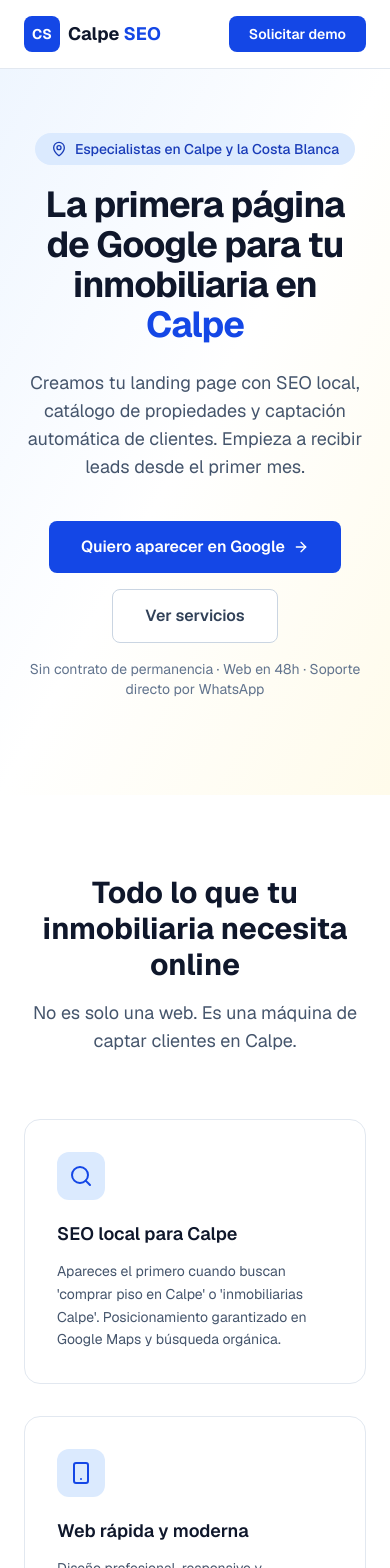
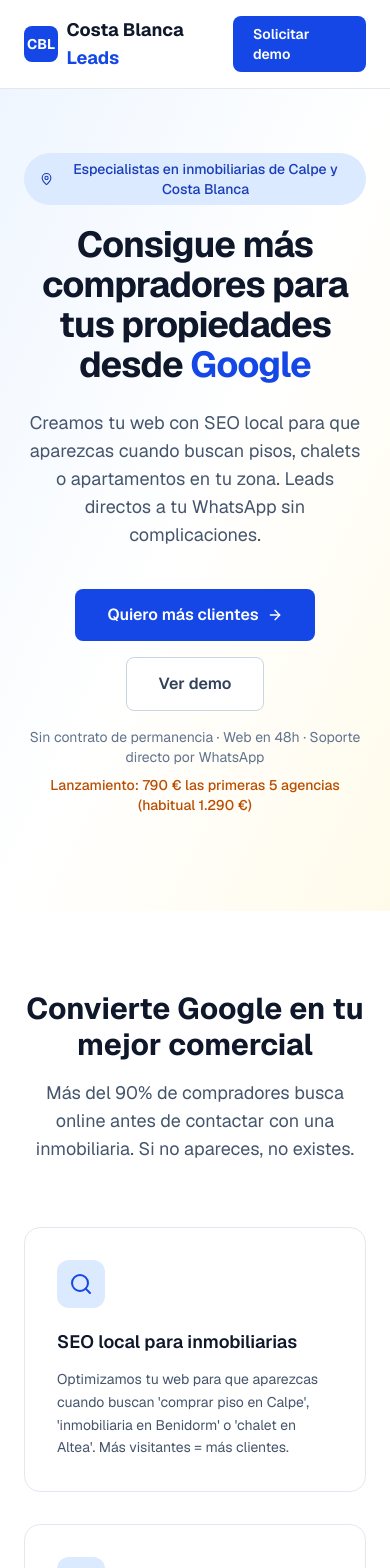
Before and after one commit to JuanF-Termenon/costa-blanca-leads, a Next.js app: page / in a window 390 px wide. Shown: the top 1568 px of the page. Built offline with nearby package versions, Linux system fonts and the light colour scheme.

Commit message:
Rebrand to Costa Blanca Leads + launch pricing

```diff
--- a/src/app/demo/page.tsx
+++ b/src/app/demo/page.tsx
@@ -9,6 +9,10 @@
   "from-rose-400 to-rose-600",
   "from-violet-400 to-violet-600",
   "from-teal-400 to-teal-600",
+  "from-orange-400 to-orange-600",
+  "from-cyan-400 to-cyan-600",
+  "from-pink-400 to-pink-600",
+  "from-lime-400 to-lime-600",
 ];
 
 export default function DemoPage() {
@@ -18,10 +22,10 @@
         <div className="mx-auto flex max-w-6xl items-center justify-between px-6 py-4">
           <div className="flex items-center gap-2">
             <div className="flex h-9 w-9 items-center justify-center rounded-lg bg-blue-700 text-white text-sm font-bold">
-              CP
+              IC
             </div>
             <div>
-              <span className="text-base font-bold text-slate-900">Calpe Propiedades</span>
+              <span className="text-base font-bold text-slate-900">Inmobiliaria Calpe</span>
               <span className="ml-2 rounded bg-blue-100 px-2 py-0.5 text-xs font-medium text-blue-700">Demo</span>
             </div>
           </div>
@@ -49,11 +53,11 @@
         </div>
         <div className="relative mx-auto max-w-6xl px-6 py-16 text-center">
           <h1 className="text-4xl font-bold sm:text-5xl">
-            Tu inmobiliaria de confianza en <span className="text-amber-300">Calpe</span>
+            Tu inmobiliaria en <span className="text-amber-300">Calpe</span>
           </h1>
           <p className="mx-auto mt-4 max-w-2xl text-lg text-blue-100">
-            Más de 20 años ayudando a familias a encontrar el hogar de sus sueños en la Costa Blanca.
-            Especialistas en compra, venta y alquiler en Calpe y alrededores.
+            Especialistas en compra, venta y alquiler en Calpe y la Costa Blanca.
+            Te ayudamos a encontrar la propiedad que buscas.
           </p>
           <div className="mx-auto mt-8 flex max-w-lg items-center gap-2 rounded-xl bg-white/15 p-2 backdrop-blur-sm">
             <MapPin className="ml-2 h-5 w-5 shrink-0 text-blue-200" />
@@ -103,24 +107,22 @@
           <div className="mx-auto max-w-2xl text-center">
             <h2 className="text-2xl font-bold text-slate-900">Sobre nosotros</h2>
             <p className="mt-4 text-sm leading-relaxed text-slate-600">
-              Somos una inmobiliaria familiar con más de 20 años de experiencia en el mercado
-              de Calpe y la Costa Blanca. Nuestro equipo de profesionales multilingüe te
-              acompañará en cada paso del proceso, garantizando una experiencia transparente
-              y sin sorpresas.
+              Somos una inmobiliaria con experiencia en el mercado de Calpe y la Costa Blanca.
+              Nuestro equipo de profesionales multilingüe te acompañará en cada paso del proceso.
             </p>
           </div>
           <div className="mt-10 grid gap-6 text-center md:grid-cols-3">
             <div className="rounded-xl bg-white p-6 shadow-sm">
-              <div className="text-3xl font-bold text-blue-700">+500</div>
-              <p className="mt-2 text-sm text-slate-600">Propiedades vendidas</p>
+              <div className="text-3xl font-bold text-blue-700">+80</div>
+              <p className="mt-2 text-sm text-slate-600">Propiedades en cartera</p>
             </div>
             <div className="rounded-xl bg-white p-6 shadow-sm">
-              <div className="text-3xl font-bold text-blue-700">20+</div>
+              <div className="text-3xl font-bold text-blue-700">15</div>
               <p className="mt-2 text-sm text-slate-600">Años de experiencia</p>
             </div>
             <div className="rounded-xl bg-white p-6 shadow-sm">
-              <div className="text-3xl font-bold text-blue-700">100%</div>
-              <p className="mt-2 text-sm text-slate-600">Clientes satisfechos</p>
+              <div className="text-3xl font-bold text-blue-700">4.8</div>
+              <p className="mt-2 text-sm text-slate-600">Valoración media ★</p>
             </div>
           </div>
         </div>
@@ -157,7 +159,7 @@
       </section>
 
       <footer className="border-t border-slate-200 bg-slate-50 py-8 text-center text-sm text-slate-500">
-        <p>© 2026 Calpe Propiedades · Inmobiliaria en Calpe · Costa Blanca</p>
+        <p>© 2026 Inmobiliaria Calpe · Inmobiliaria en Calpe · Costa Blanca</p>
         <p className="mt-1 text-xs text-slate-400">
           Esta es una plantilla demo. Tu web puede tener tu propia marca, colores y propiedades.
         </p>
--- a/src/app/layout.tsx
+++ b/src/app/layout.tsx
@@ -13,9 +13,9 @@
 });
 
 export const metadata: Metadata = {
-  title: "Calpe SEO · Landing pages para inmobiliarias",
+  title: "Costa Blanca Leads · Más clientes para tu inmobiliaria",
   description:
-    "Creamos landing pages con SEO local para inmobiliarias en Calpe. Aparece en Google y capta más clientes.",
+    "Creamos tu web con SEO local para que tu inmobiliaria aparezca en Google cuando buscan propiedades en Calpe, Altea, Benidorm y toda la Costa Blanca.",
 };
 
 export default function RootLayout({
--- a/src/app/page.tsx
+++ b/src/app/page.tsx
@@ -7,68 +7,71 @@
   MessageSquare,
   Check,
   ArrowRight,
+  Target,
+  BarChart,
+  Users,
 } from "lucide-react";
 import { ContactForm } from "@/components/contact-form";
 
 const benefits = [
   {
     icon: Search,
-    title: "SEO local para Calpe",
+    title: "SEO local para inmobiliarias",
     description:
-      "Apareces el primero cuando buscan 'comprar piso en Calpe' o 'inmobiliarias Calpe'. Posicionamiento garantizado en Google Maps y búsqueda orgánica.",
-  },
-  {
-    icon: Smartphone,
-    title: "Web rápida y moderna",
-    description:
-      "Diseño profesional, responsive y optimizado para móvil. Tus clientes ven tus propiedades sin esperas.",
+      "Optimizamos tu web para que aparezcas cuando buscan 'comprar piso en Calpe', 'inmobiliaria en Benidorm' o 'chalet en Altea'. Más visitantes = más clientes.",
   },
   {
     icon: FileText,
-    title: "Catálogo de propiedades",
+    title: "Catálogo con páginas individuales",
     description:
-      "Sube tus pisos con fotos, descripción y precio. Cada propiedad tiene su propia página SEO.",
+      "Cada propiedad tiene su propia página con fotos, descripción, precio y mapa. Posicionas cada piso por separado en Google.",
   },
   {
     icon: MessageSquare,
     title: "Captación de leads automática",
     description:
-      "Formulario de contacto, WhatsApp integrado y llamada a la acción en cada página. No pierdes ni un cliente.",
+      "Cada visita puede convertirse en cliente. Formulario, WhatsApp integrado y CTA en cada página. Los leads te llegan al móvil al instante.",
   },
   {
     icon: MapPin,
-    title: "Google Maps integrado",
+    title: "Google Maps + perfil de negocio",
     description:
-      "Cada propiedad muestra su ubicación en el mapa de Calpe. Tus clientes ven la cercanía al mar, centros comerciales y servicios.",
+      "Apareces en Google Maps con tus propiedades. Gestionamos tu perfil de Google Business para que te encuentren también desde el mapa.",
+  },
+  {
+    icon: Smartphone,
+    title: "Web rápida y profesional",
+    description:
+      "Diseño responsive, optimizado para móvil y velocidad. Una web lenta ahuyenta clientes. La tuya cargará en menos de 2 segundos.",
   },
   {
     icon: TrendingUp,
-    title: "Estadísticas mensuales",
+    title: "Informes y mejora continua",
     description:
-      "Te enviamos informe mensual con visitas, leads generados y posicionamiento. Sabes lo que funciona.",
+      "Cada mes te enviamos un informe con visitas, leads generados y posicionamiento. Sabes lo que funciona y lo que no.",
   },
 ];
 
 const steps = [
   {
     num: "01",
-    title: "Nos reunimos",
-    desc: "Vemos tu catálogo, tu zona y qué necesitas. Sin compromiso.",
+    title: "Analizamos tu mercado",
+    desc: "Vemos tu cartera, tu zona, tu competencia y definimos la estrategia SEO.",
   },
   {
     num: "02",
     title: "Creamos tu web",
-    desc: "Landing page con todas tus propiedades, SEO y Google Maps. En 48h.",
+    desc: "Diseño profesional con catálogo, SEO local, Google Maps y WhatsApp. En 48h.",
   },
   {
     num: "03",
-    title: "Te posicionamos",
-    desc: "Optimizamos para que aparezcas en Google local. Resultados en semanas.",
+    title: "Posicionamos en Google",
+    desc: "Optimización técnica y contenido para que aparezcas en búsquedas locales.",
   },
   {
     num: "04",
-    title: "Recibes leads",
-    desc: "Clientes te contactan directamente desde tu web. Te avisamos al WhatsApp.",
+    title: "Recibes clientes",
+    desc: "Los leads llegan directos a tu WhatsApp o email. Sin esfuerzo por tu parte.",
   },
 ];
 
@@ -79,10 +82,10 @@
         <div className="mx-auto flex max-w-6xl items-center justify-between px-6 py-4">
           <div className="flex items-center gap-2">
             <div className="flex h-9 w-9 items-center justify-center rounded-lg bg-blue-700 text-white text-sm font-bold">
-              CS
+              CBL
             </div>
             <span className="text-lg font-bold text-slate-900">
-              Calpe <span className="text-blue-700">SEO</span>
+              Costa Blanca <span className="text-blue-700">Leads</span>
             </span>
           </div>
           <nav className="hidden items-center gap-6 text-sm font-medium text-slate-600 md:flex">
@@ -106,35 +109,36 @@
           <div className="mx-auto max-w-3xl text-center">
             <div className="mb-5 inline-flex items-center gap-2 rounded-full bg-blue-100 px-4 py-1.5 text-sm font-medium text-blue-800">
               <MapPin className="h-4 w-4" />
-              Especialistas en Calpe y la Costa Blanca
+              Especialistas en inmobiliarias de Calpe y Costa Blanca
             </div>
             <h1 className="text-4xl font-bold tracking-tight text-slate-900 sm:text-5xl lg:text-6xl">
-              La primera página de Google para tu inmobiliaria en{" "}
-              <span className="text-blue-700">Calpe</span>
+              Consigue más compradores para tus propiedades desde{" "}
+              <span className="text-blue-700">Google</span>
             </h1>
             <p className="mx-auto mt-6 max-w-2xl text-lg text-slate-600">
-              Creamos tu landing page con SEO local, catálogo de propiedades y
-              captación automática de clientes. Empieza a recibir leads desde el
-              primer mes.
+              Creamos tu web con SEO local para que aparezcas cuando buscan pisos, chalets o
+              apartamentos en tu zona. Leads directos a tu WhatsApp sin complicaciones.
             </p>
             <div className="mt-10 flex flex-col items-center justify-center gap-4 sm:flex-row">
               <a
                 href="#contacto"
                 className="inline-flex items-center gap-2 rounded-lg bg-blue-700 px-8 py-3.5 text-base font-semibold text-white transition-colors hover:bg-blue-800"
               >
-                Quiero aparecer en Google
+                Quiero más clientes
                 <ArrowRight className="h-4 w-4" />
               </a>
               <a
-                href="#servicios"
+                href="/demo"
                 className="inline-flex items-center gap-2 rounded-lg border border-slate-300 bg-white px-8 py-3.5 text-base font-semibold text-slate-700 transition-colors hover:bg-slate-50"
               >
-                Ver servicios
+                Ver demo
               </a>
             </div>
             <p className="mt-4 text-sm text-slate-500">
-              Sin contrato de permanencia · Web en 48h · Soporte directo por
-              WhatsApp
+              Sin contrato de permanencia · Web en 48h · Soporte directo por WhatsApp
+            </p>
+            <p className="mt-2 text-sm font-medium text-amber-700">
+              Lanzamiento: 790 € las primeras 5 agencias (habitual 1.290 €)
             </p>
           </div>
         </div>
@@ -144,10 +148,11 @@
         <div className="mx-auto max-w-6xl px-6">
           <div className="mx-auto max-w-2xl text-center">
             <h2 className="text-3xl font-bold text-slate-900">
-              Todo lo que tu inmobiliaria necesita online
+              Convierte Google en tu mejor comercial
             </h2>
             <p className="mt-4 text-lg text-slate-600">
-              No es solo una web. Es una máquina de captar clientes en Calpe.
+              Más del 90% de compradores busca online antes de contactar con una inmobiliaria.
+              Si no apareces, no existes.
             </p>
           </div>
           <div className="mt-16 grid gap-8 sm:grid-cols-2 lg:grid-cols-3">
@@ -173,22 +178,33 @@
 
       <section className="bg-blue-700 py-20">
         <div className="mx-auto max-w-6xl px-6">
-          <div className="grid gap-8 md:grid-cols-3">
-            <div className="text-center text-white">
-              <div className="text-4xl font-bold">50+</div>
-              <div className="mt-2 text-blue-200">Inmobiliarias en Calpe</div>
+          <div className="mx-auto max-w-3xl text-center">
+            <h2 className="text-2xl font-bold text-white">¿Por qué funciona?</h2>
+          </div>
+          <div className="mt-12 grid gap-8 md:grid-cols-3">
+            <div className="rounded-xl bg-white/10 p-8 text-center text-white backdrop-blur-sm">
+              <Target className="mx-auto h-8 w-8 text-amber-300" />
+              <h3 className="mt-4 text-lg font-semibold">SEO local real</h3>
+              <p className="mt-2 text-sm text-blue-100">
+                No prometemos posiciones. Optimizamos tu web para que Google entienda
+                que eres la inmobiliaria de referencia en tu zona.
+              </p>
             </div>
-            <div className="text-center text-white">
-              <div className="text-4xl font-bold">3.200+</div>
-              <div className="mt-2 text-blue-200">
-                Búsquedas al mes "inmobiliarias Calpe"
-              </div>
+            <div className="rounded-xl bg-white/10 p-8 text-center text-white backdrop-blur-sm">
+              <Users className="mx-auto h-8 w-8 text-amber-300" />
+              <h3 className="mt-4 text-lg font-semibold">Diseñado para inmobiliarias</h3>
+              <p className="mt-2 text-sm text-blue-100">
+                No es una web genérica. Cada propiedad tiene su página, su mapa y su
+                botón de contacto. Pensado para convertir visitas en leads.
+              </p>
             </div>
-            <div className="text-center text-white">
-              <div className="text-4xl font-bold">85%</div>
-              <div className="mt-2 text-blue-200">
-                De compradores empieza por Google
-              </div>
+            <div className="rounded-xl bg-white/10 p-8 text-center text-white backdrop-blur-sm">
+              <BarChart className="mx-auto h-8 w-8 text-amber-300" />
+              <h3 className="mt-4 text-lg font-semibold">Medición y mejora</h3>
+              <p className="mt-2 text-sm text-blue-100">
+                Cada mes sabrás cuántas visitas has tenido, de dónde vienen y cuántos
+                leads has generado. Sin adivinar.
+              </p>
             </div>
           </div>
         </div>
@@ -204,7 +220,7 @@
               Cómo empezamos
             </h2>
             <p className="mt-4 text-lg text-slate-600">
-              En 4 pasos tienes tu web funcionando y captando clientes.
+              En 4 pasos tienes tu web captando clientes.
             </p>
           </div>
           <div className="mt-16 grid gap-8 md:grid-cols-4">
@@ -225,15 +241,27 @@
         <div className="mx-auto max-w-6xl px-6">
           <div className="mx-auto max-w-2xl text-center">
             <h2 className="text-3xl font-bold text-slate-900">
-              Precios simples y sin sorpresas
+              Inversión clara, sin sorpresas
             </h2>
             <p className="mt-4 text-lg text-slate-600">
-              Setup único de <strong>990 €</strong> (web + dominio + SEO inicial).
-            </p>
-            <p className="mt-1 text-sm text-slate-500">
-              Cuotas mensuales sin permanencia. Cancela cuando quieras.
+              Paga una vez por tu web. Luego solo la cuota mensual.
             </p>
           </div>
+
+          <div className="mx-auto mt-10 max-w-lg rounded-2xl border-2 border-blue-700 bg-blue-50 p-8 text-center">
+            <span className="inline-block rounded-full bg-amber-500 px-4 py-1 text-xs font-bold text-white uppercase tracking-wide">Lanzamiento</span>
+            <p className="mt-3 text-sm font-medium text-blue-700 uppercase tracking-wide">Inversión inicial</p>
+            <p className="mt-2">
+              <span className="text-2xl text-slate-400 line-through">1.290 €</span>
+            </p>
+            <p className="mt-1">
+              <span className="text-4xl font-bold text-slate-900">790 €</span>
+              <span className="text-slate-500"> una sola vez</span>
+            </p>
+            <p className="mt-1 text-sm text-amber-700 font-medium">Para las primeras 5 inmobiliarias</p>
+            <p className="mt-3 text-sm text-slate-600">Incluye: diseño web, dominio, configuración SEO, Google Maps y WhatsApp</p>
+          </div>
+
           <div className="mt-12 grid gap-8 md:grid-cols-3">
             <div className="rounded-2xl border border-slate-200 bg-white p-8">
               <h3 className="text-lg font-semibold text-slate-900">Básico</h3>
@@ -243,9 +271,6 @@
               <p className="mt-6">
                 <span className="text-3xl font-bold text-slate-900">79 €</span>
                 <span className="text-slate-500">/mes</span>
-              </p>
-              <p className="mt-1 text-sm text-slate-500">
-                + 990 € setup único
               </p>
               <ul className="mt-6 space-y-3 text-sm text-slate-600">
                 <li className="flex items-center gap-2">
@@ -285,9 +310,6 @@
               <p className="mt-6">
                 <span className="text-3xl font-bold text-slate-900">149 €</span>
                 <span className="text-slate-500">/mes</span>
-              </p>
-              <p className="mt-1 text-sm text-slate-500">
-                + 990 € setup único
               </p>
               <ul className="mt-6 space-y-3 text-sm text-slate-600">
                 <li className="flex items-center gap-2">
@@ -333,9 +355,6 @@
                 <span className="text-3xl font-bold text-slate-900">249 €</span>
                 <span className="text-slate-500">/mes</span>
               </p>
-              <p className="mt-1 text-sm text-slate-500">
-                + 990 € setup único
-              </p>
               <ul className="mt-6 space-y-3 text-sm text-slate-600">
                 <li className="flex items-center gap-2">
                   <Check className="h-4 w-4 shrink-0 text-blue-700" />
@@ -365,6 +384,78 @@
         </div>
       </section>
 
+      <section className="border-t border-slate-200 bg-white py-20">
+        <div className="mx-auto max-w-6xl px-6">
+          <div className="mx-auto max-w-2xl text-center">
+            <h2 className="text-3xl font-bold text-slate-900">
+              Preguntas frecuentes
+            </h2>
+          </div>
+          <div className="mx-auto mt-12 max-w-3xl space-y-6">
+            <details className="group cursor-pointer rounded-xl border border-slate-200 p-5 open:border-blue-200 open:bg-blue-50/50">
+              <summary className="flex items-center justify-between font-semibold text-slate-900 [&::-webkit-details-marker]:hidden">
+                ¿Necesito tener una web ya?
+                <span className="text-blue-700 transition-transform group-open:rotate-45">+</span>
+              </summary>
+              <p className="mt-3 text-sm leading-relaxed text-slate-600">
+                No. Nosotros la creamos desde cero con tu marca, tus propiedades y tu dominio.
+                No necesitas nada más que tus fotos y descripciones.
+              </p>
+            </details>
+            <details className="group cursor-pointer rounded-xl border border-slate-200 p-5 open:border-blue-200 open:bg-blue-50/50">
+              <summary className="flex items-center justify-between font-semibold text-slate-900 [&::-webkit-details-marker]:hidden">
+                ¿Cuánto tardáis en tenerla lista?
+                <span className="text-blue-700 transition-transform group-open:rotate-45">+</span>
+              </summary>
+              <p className="mt-3 text-sm leading-relaxed text-slate-600">
+                Entre 24 y 48 horas desde que nos das tu información. El mismo día te enviamos un
+                enlace para que veas cómo queda.
+              </p>
+            </details>
+            <details className="group cursor-pointer rounded-xl border border-slate-200 p-5 open:border-blue-200 open:bg-blue-50/50">
+              <summary className="flex items-center justify-between font-semibold text-slate-900 [&::-webkit-details-marker]:hidden">
+                ¿Puedo cancelar cuando quiera?
+                <span className="text-blue-700 transition-transform group-open:rotate-45">+</span>
+              </summary>
+              <p className="mt-3 text-sm leading-relaxed text-slate-600">
+                Sí. Sin permanencia. Si no te gusta o no recibes clientes, cancelas y te quedas
+                con tu dominio. Sin preguntas ni comisiones de salida.
+              </p>
+            </details>
+            <details className="group cursor-pointer rounded-xl border border-slate-200 p-5 open:border-blue-200 open:bg-blue-50/50">
+              <summary className="flex items-center justify-between font-semibold text-slate-900 [&::-webkit-details-marker]:hidden">
+                ¿Aparezco en Google Maps?
+                <span className="text-blue-700 transition-transform group-open:rotate-45">+</span>
+              </summary>
+              <p className="mt-3 text-sm leading-relaxed text-slate-600">
+                Sí. En los planes Profesional y Premium gestionamos tu perfil de Google Business
+                Profile para que aparezcas en Google Maps con tus propiedades.
+              </p>
+            </details>
+            <details className="group cursor-pointer rounded-xl border border-slate-200 p-5 open:border-blue-200 open:bg-blue-50/50">
+              <summary className="flex items-center justify-between font-semibold text-slate-900 [&::-webkit-details-marker]:hidden">
+                ¿Puedo actualizar las propiedades yo mismo?
+                <span className="text-blue-700 transition-transform group-open:rotate-45">+</span>
+              </summary>
+              <p className="mt-3 text-sm leading-relaxed text-slate-600">
+                De momento nos las envías por WhatsApp o email y las actualizamos en menos de 24h.
+                Pronto tendrás un panel para gestionarlo tú mismo.
+              </p>
+            </details>
+            <details className="group cursor-pointer rounded-xl border border-slate-200 p-5 open:border-blue-200 open:bg-blue-50/50">
+              <summary className="flex items-center justify-between font-semibold text-slate-900 [&::-webkit-details-marker]:hidden">
+                ¿Qué pasa si un cliente contacta desde la web?
+                <span className="text-blue-700 transition-transform group-open:rotate-45">+</span>
+              </summary>
+              <p className="mt-3 text-sm leading-relaxed text-slate-600">
+                Te llega un WhatsApp y un email automáticamente con el nombre, teléfono y mensaje
+                del interesado. Contestas directamente desde tu móvil.
+              </p>
+            </details>
+          </div>
+        </div>
+      </section>
+
       <section
         id="contacto"
         className="scroll-mt-20 border-t border-slate-200 bg-slate-50 py-20"
@@ -387,15 +478,14 @@
           <div className="flex flex-col items-center justify-between gap-4 md:flex-row">
             <div className="flex items-center gap-2">
               <div className="flex h-8 w-8 items-center justify-center rounded-lg bg-blue-700 text-white text-xs font-bold">
-                CS
+                CBL
               </div>
               <span className="text-sm font-semibold text-slate-900">
-                Calpe SEO
+                Costa Blanca Leads
               </span>
             </div>
             <p className="text-sm text-slate-500">
-              © 2026 Calpe SEO · Especialistas en inmobiliarias de Calpe y la
-              Costa Blanca
+              © 2026 Costa Blanca Leads · Especialistas en inmobiliarias de Calpe y la Costa Blanca
             </p>
           </div>
         </div>
```
Also changed, not shown: src/lib/demo-properties.ts (+48 -0 lines), 1 other file (tests, documents, lock files or other folders).
